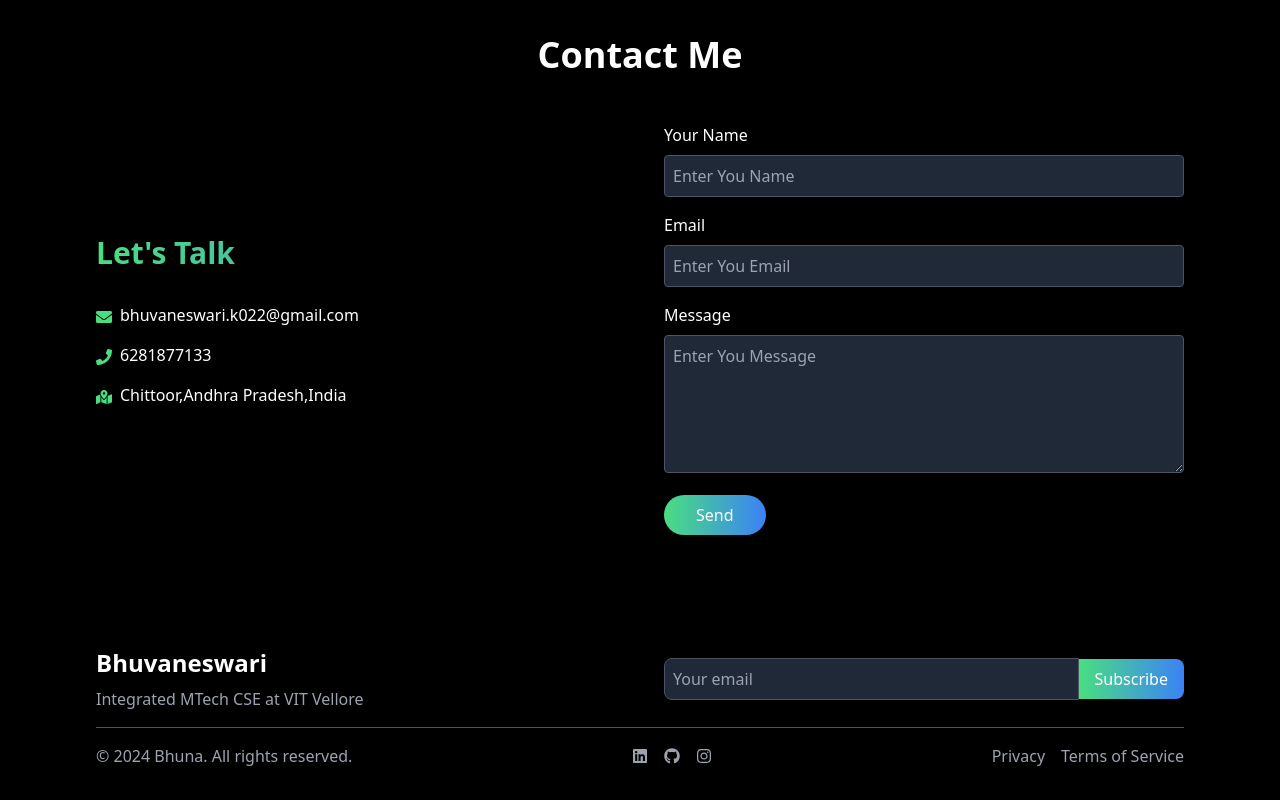
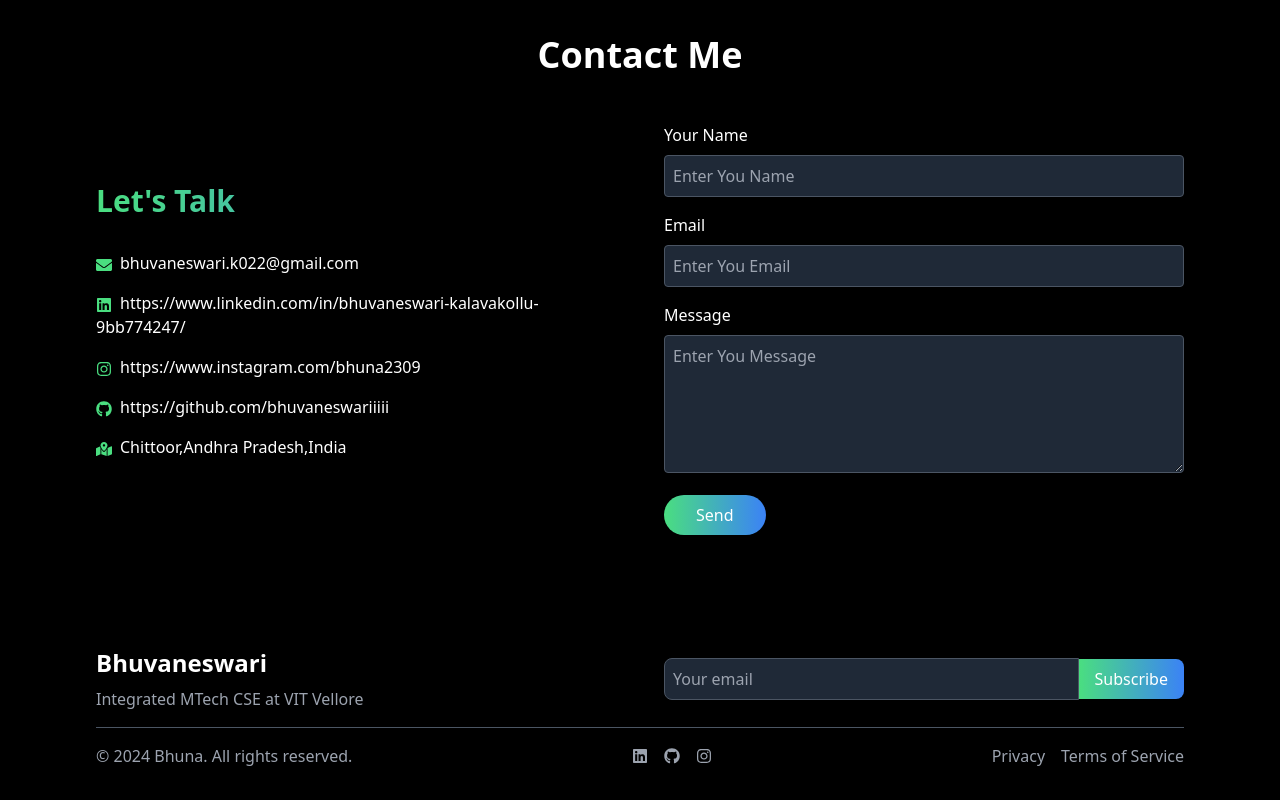
Before and after one commit to bhuvaneswariiiii/portfolio, a React (Vite) app: page / in a window 1280 px wide. Shown: the part 2625-3425 px from the top of the page. Built offline with nearby package versions, Linux system fonts and the light colour scheme.

Commit message:
Update Contact.jsx

```diff
--- a/src/components/Contact.jsx
+++ b/src/components/Contact.jsx
@@ -1,5 +1,5 @@
 import React from 'react'
-import { FaEnvelope, FaMapMarkedAlt, FaPhone } from 'react-icons/fa'
+import { FaEnvelope, FaMapMarkedAlt, FaPhone,FaGithub, FaLinkedin, FaInstagram } from 'react-icons/fa'
 
 const Contact = () => {
   return (
@@ -17,8 +17,16 @@ const Contact = () => {
                 </a>
             </div>
             <div className='mb-4'>
-                <FaPhone className='inline-block text-green-400 mr-2'></FaPhone>
-                <span>6281877133 </span>
+                <FaLinkedin className='inline-block text-green-400 mr-2'></FaLinkedin>
+                <span>https://www.linkedin.com/in/bhuvaneswari-kalavakollu-9bb774247/</span>
+            </div>
+            <div className='mb-4'>
+                <FaInstagram className='inline-block text-green-400 mr-2'></FaInstagram>
+                <span>https://www.instagram.com/bhuna2309</span>
+            </div>
+            <div className='mb-4'>
+                <FaGithub className='inline-block text-green-400 mr-2'></FaGithub>
+                <span>https://github.com/bhuvaneswariiiii</span>
             </div>
             <div className='mb-4'>
                 <FaMapMarkedAlt className='inline-block text-green-400 mr-2'></FaMapMarkedAlt>
```
